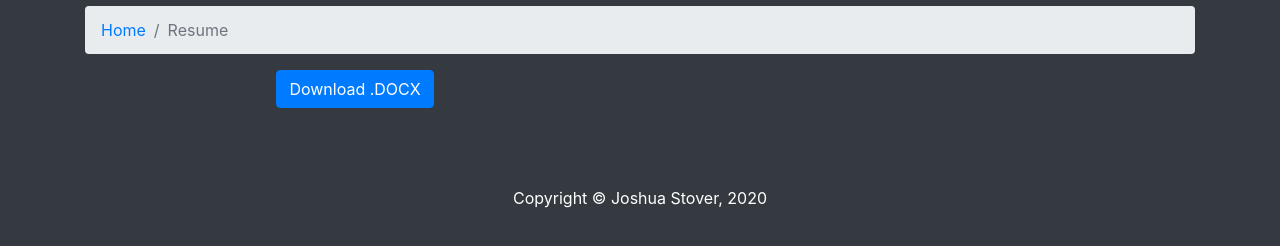
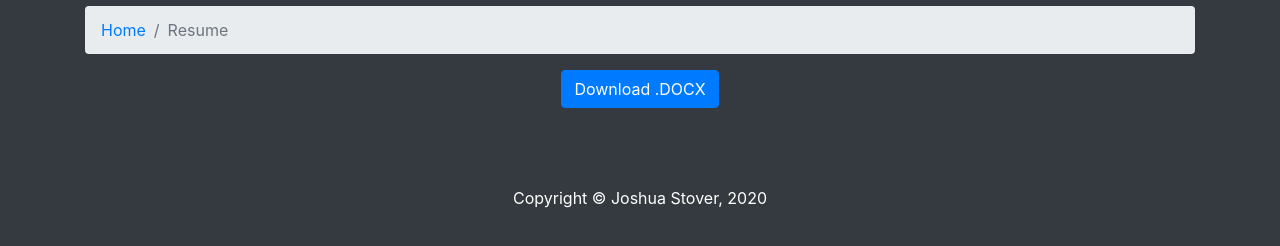
Before and after one commit to JoshuaStover/joshuastover.github.io, a plain HTML site: page resume.html in a window 1280 px wide. Shown: the part 138-384 px from the top of the page. Drawn offline with Linux system fonts and the light colour scheme.

Commit message:
Update resume.html

```diff
--- a/resume.html
+++ b/resume.html
@@ -47,7 +47,7 @@
             <li class="breadcrumb-item active">Resume</li>
         </ol>
         <div class="row">
-            <div class="col-lg-6 col-sm-6 portfolio-item">
+            <div class="col-lg-12 col-sm-12 portfolio-item">
                 <div class="sa">
                     <a target="_blank" href="res/Resume%20-%20Joshua%20Stover.docx" class="btn btn-primary">
                         Download .DOCX
```
